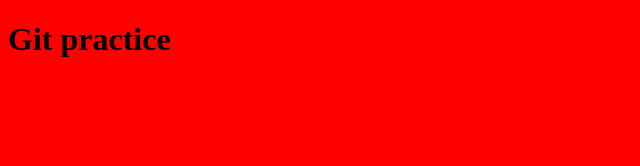
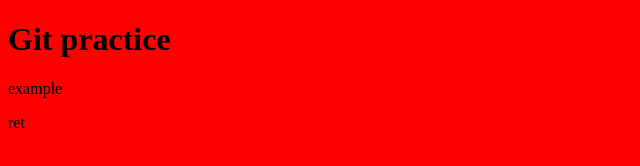
Before and after one commit to varSerega/git_tutorial, a plain HTML site: page index.html in a window 1280 px wide. Shown: the full height of the page, 0-640 px from the left. Drawn offline with Linux system fonts and the light colour scheme.

Commit message:
add section

```diff
--- a/index.html
+++ b/index.html
@@ -14,5 +14,13 @@
 </head>
 <body>
 <h1> Git practice</h1>
+<section>
+    <p>
+        example
+    </p>
+    <p>
+        ret
+    </p>
+</section>
 </body>
 </html>
```
